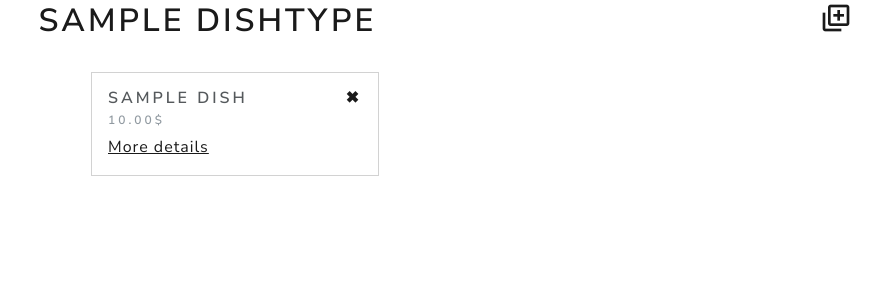
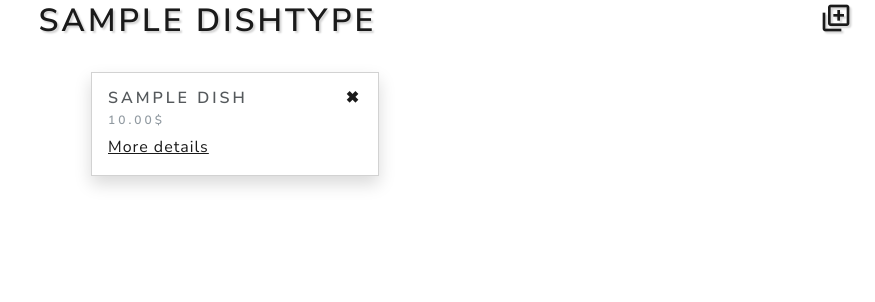
Before and after one commit to VladKyianytsia/kitchen-management-system, a Django app: page /dish-types/1/ in a window 1280 px wide. Shown: the part 107-409 px from the top of the page, without its empty margins (405-1280 px from the left). Run offline with Django 5.2, Linux system fonts and the light colour scheme; a user stored in the database is signed in; tables that the repository leaves empty hold one stand-in row (values such as "Sample post").

Commit message:
added some styling to dish_detail, dish_type_detail, dish_type_list templates

```diff
--- a/templates/kitchen/dish_detail.html
+++ b/templates/kitchen/dish_detail.html
@@ -2,7 +2,7 @@
 
 {% block content %}
   <div class="d-flex justify-content-center">
-    <div class="card" style="width: 40rem;">
+    <div class="shadow card" style="width: 40rem;">
       <div class="card-body text-center">
         <h5 class="card-title">{{ dish.name }}</h5>
         <p class="card-text">{{ dish.price }}$</p>
--- a/templates/kitchen/dish_type_detail.html
+++ b/templates/kitchen/dish_type_detail.html
@@ -1,7 +1,7 @@
 {% extends "base.html" %}
 
 {% block content %}
-  <h1 style="text-align: center">
+  <h1 style="text-align: center;text-shadow: 2px 2px 2px lightgrey;">
     {{ dish_type }}
     <a style="float: right; padding-right: 20px" href="{% url "kitchen:dish-create" pk=dish_type.id %}">
       <i class='bx bx-add-to-queue' ></i>
@@ -13,7 +13,7 @@
       <div class="row justify-content-md-center">
         {% for dish in dish_type.dishes.all %}
           <div class="col-md-auto">
-            <div class="card" style="width: 18rem; margin-bottom: 10px">
+            <div class="shadow card" style="width: 18rem; margin-bottom: 10px">
               <div class="card-body">
                 <h5 class="card-title">
                   {{ dish.name }}
--- a/templates/kitchen/dish_type_list.html
+++ b/templates/kitchen/dish_type_list.html
@@ -13,10 +13,11 @@
     </form>
   </div>
   <div style="width: 500px" class="container bg-secondary-subtle shadow-lg p-5 rounded">
+    <a style="font-size: 24px" href="{% url "kitchen:dish-type-create" %}"><i class='bx bx-plus' ></i></a>
     <h3 style="text-align: center">
       Categories
     </h3>
-    <a style="float: right;font-size: 24px" href="{% url "kitchen:dish-type-create" %}"><i class='bx bx-plus' ></i></a>
+
     <table class="table">
       {% for dish_type in dish_type_list %}
         <tr>
```
